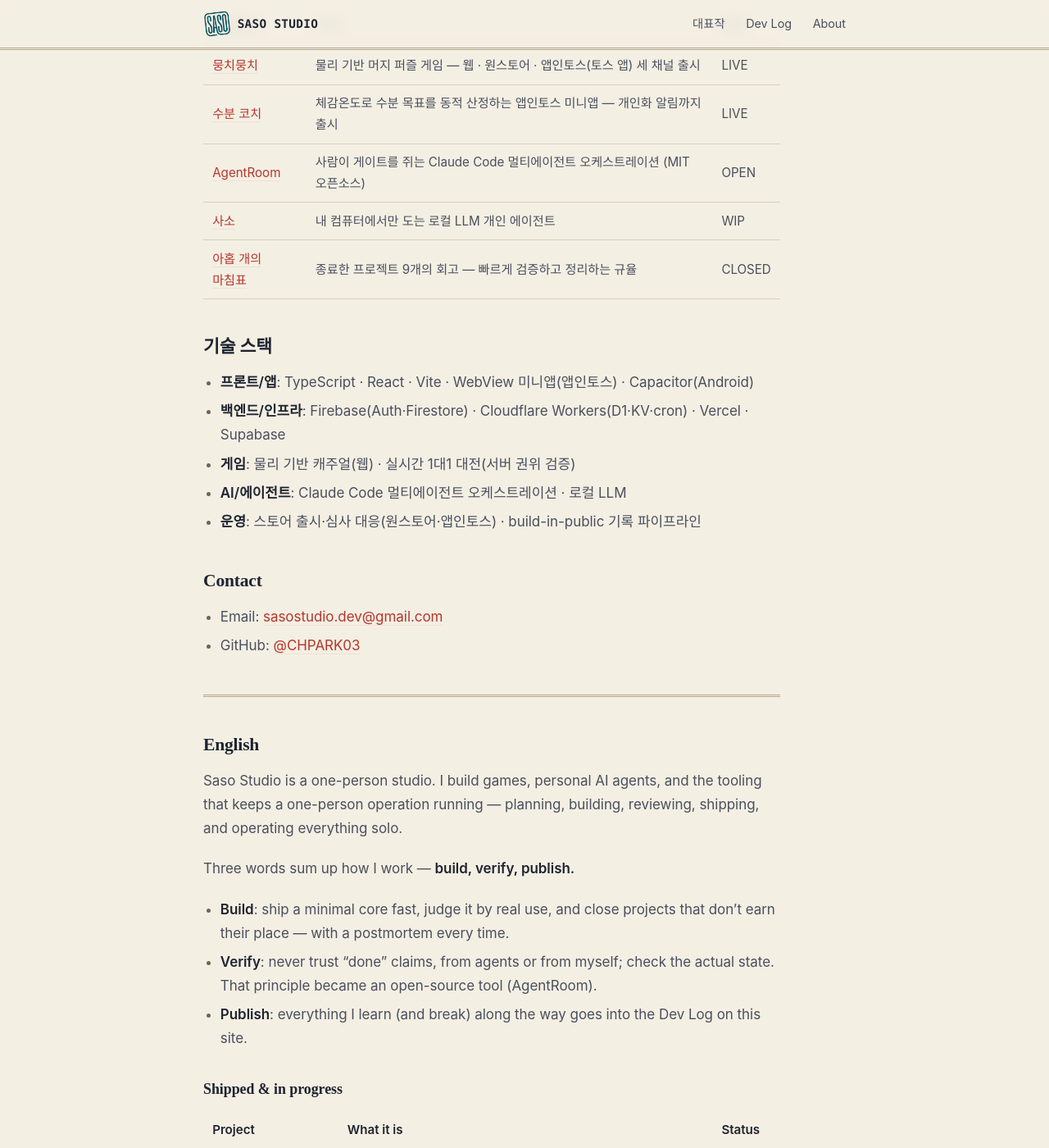
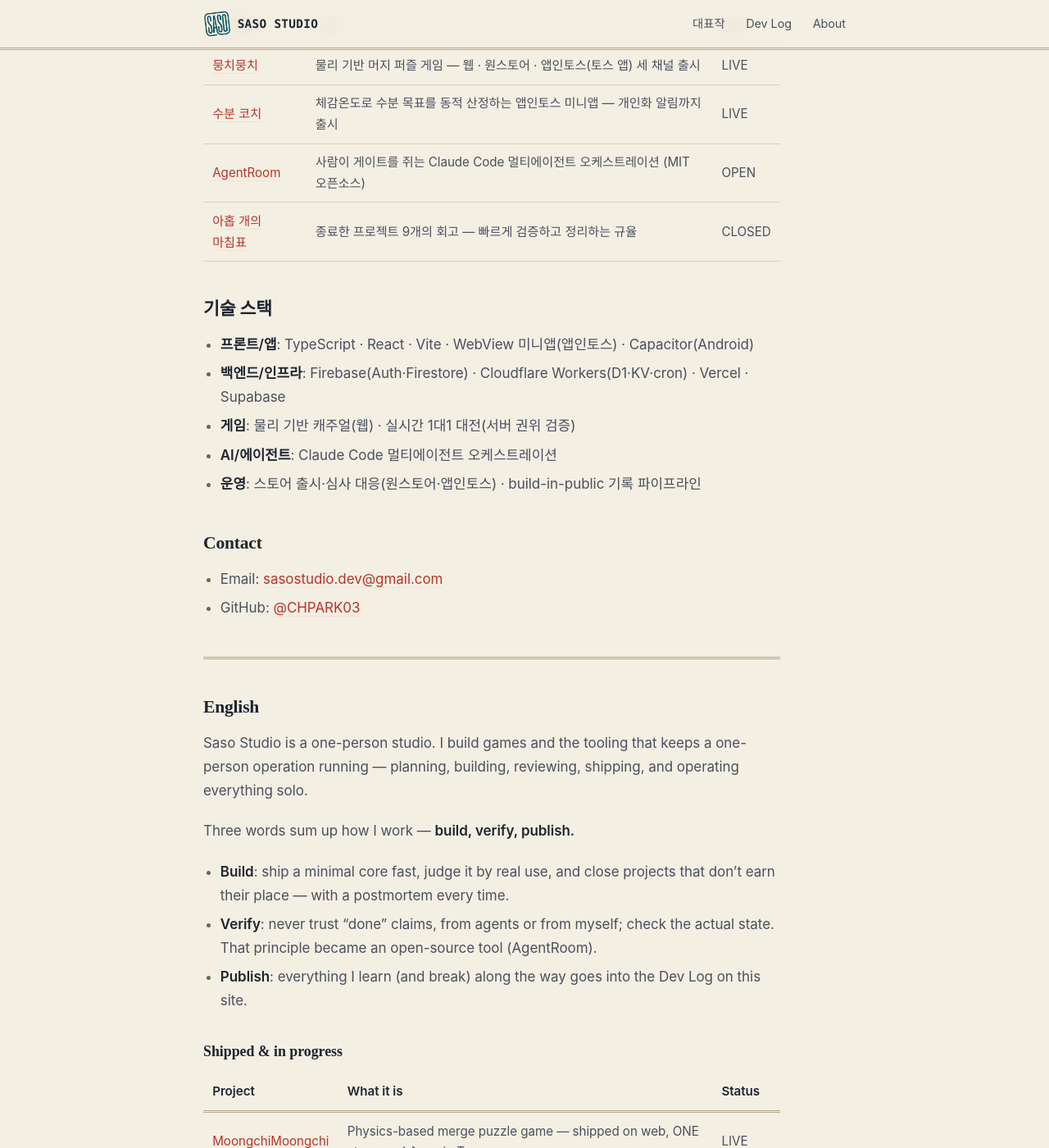
Before and after one commit to CHPARK03/CHPARK03.github.io, a Jekyll site: the page built from about.md, in a window 1280 px wide and 1400 px high, scrolled down 895 px. Shown: the whole window at 82% size. Built offline with Jekyll 4.4.1, drawn with Linux system fonts in a browser that asks for light colours; some web fonts are replaced; some of the changed text lies outside the part shown.

Commit message:
chore: 사소 에이전트 프로젝트 사이트에서 제거
프로젝트 중단(2026-08-08) 결정에 따라 포트폴리오에서 내림.

- _projects/saso.md 삭제 (/projects/saso/ 페이지)
- redirects/projects/saso/ 삭제 (구 도메인 리다이렉트)
- about.md: 프로젝트 표 사소 행 제거(한글·영문), 소개문·기술 스택에서
  사소 관련 서술 제거

사소 스튜디오 브랜드(로고·낙관·사이트명)는 유지.
발행된 과거 글 본문은 시점 기록이므로 수정하지 않음.

Co-Authored-By: Claude Opus 5 (1M context) <noreply@anthropic.com>

```diff
--- a/about.md
+++ b/about.md
@@ -8,7 +8,7 @@ permalink: /about/
 
 ## Saso Studio
 
-사소 스튜디오는 1인 스튜디오입니다. 게임과 개인 AI 에이전트, 그리고 1인 운영을 지탱하는 도구를 기획부터 구현·검수·배포·운영까지 혼자 만듭니다.
+사소 스튜디오는 1인 스튜디오입니다. 게임과 1인 운영을 지탱하는 도구를 기획부터 구현·검수·배포·운영까지 혼자 만듭니다.
 
 일하는 방식은 세 마디로 요약됩니다 — **만들고, 검증하고, 공개한다.**
 
@@ -23,7 +23,6 @@ permalink: /about/
 | [뭉치뭉치](/projects/moongchi/) | 물리 기반 머지 퍼즐 게임 — 웹 · 원스토어 · 앱인토스(토스 앱) 세 채널 출시 | LIVE |
 | [수분 코치](/projects/hydro-coach/) | 체감온도로 수분 목표를 동적 산정하는 앱인토스 미니앱 — 개인화 알림까지 출시 | LIVE |
 | [AgentRoom](/projects/agentroom/) | 사람이 게이트를 쥐는 Claude Code 멀티에이전트 오케스트레이션 (MIT 오픈소스) | OPEN |
-| [사소](/projects/saso/) | 내 컴퓨터에서만 도는 로컬 LLM 개인 에이전트 | WIP |
 | [아홉 개의 마침표](/projects/nine-postmortem/) | 종료한 프로젝트 9개의 회고 — 빠르게 검증하고 정리하는 규율 | CLOSED |
 
 ## 기술 스택
@@ -31,7 +30,7 @@ permalink: /about/
 - **프론트/앱**: TypeScript · React · Vite · WebView 미니앱(앱인토스) · Capacitor(Android)
 - **백엔드/인프라**: Firebase(Auth·Firestore) · Cloudflare Workers(D1·KV·cron) · Vercel · Supabase
 - **게임**: 물리 기반 캐주얼(웹) · 실시간 1대1 대전(서버 권위 검증)
-- **AI/에이전트**: Claude Code 멀티에이전트 오케스트레이션 · 로컬 LLM
+- **AI/에이전트**: Claude Code 멀티에이전트 오케스트레이션
 - **운영**: 스토어 출시·심사 대응(원스토어·앱인토스) · build-in-public 기록 파이프라인
 
 ## Contact
@@ -43,7 +42,7 @@ permalink: /about/
 
 ## English
 
-Saso Studio is a one-person studio. I build games, personal AI agents, and the tooling that keeps a one-person operation running — planning, building, reviewing, shipping, and operating everything solo.
+Saso Studio is a one-person studio. I build games and the tooling that keeps a one-person operation running — planning, building, reviewing, shipping, and operating everything solo.
 
 Three words sum up how I work — **build, verify, publish.**
 
@@ -58,7 +57,6 @@ Three words sum up how I work — **build, verify, publish.**
 | [MoongchiMoongchi](/projects/moongchi/) | Physics-based merge puzzle game — shipped on web, ONE store, and Apps in Toss | LIVE |
 | [Hydro Coach](/projects/hydro-coach/) | Apps-in-Toss mini-app that sets daily hydration goals from real weather data, with personalized notifications | LIVE |
 | [AgentRoom](/projects/agentroom/) | Human-gated multi-agent orchestration for Claude Code (MIT, open source) | OPEN |
-| [Saso](/projects/saso/) | A local-LLM personal agent that runs entirely on my own machine | WIP |
 | [Nine Full Stops](/projects/nine-postmortem/) | Postmortem of nine killed projects — the discipline of fast validation | CLOSED |
 
 ### Contact
```
Also changed, not shown: _projects/saso.md (deleted, +0 -21 lines), redirects/projects/saso/index.html (deleted, +0 -13 lines).
